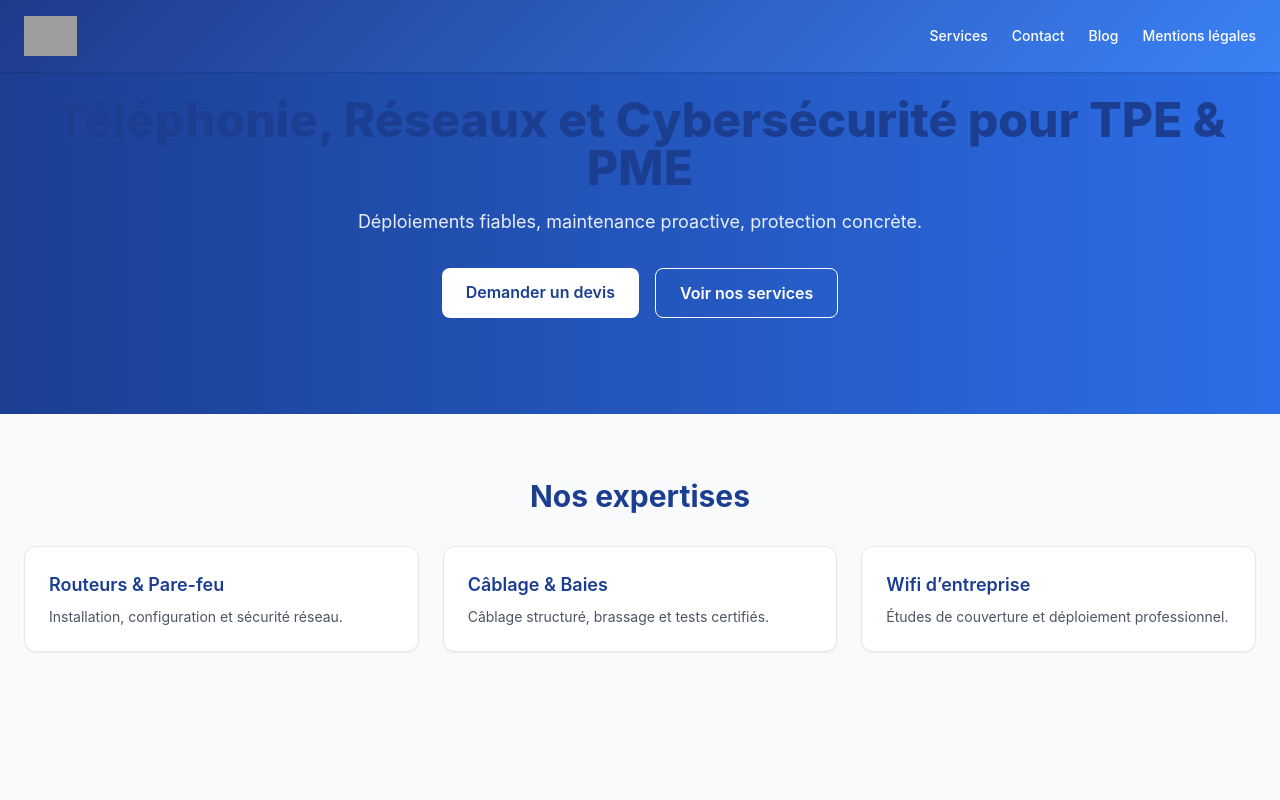
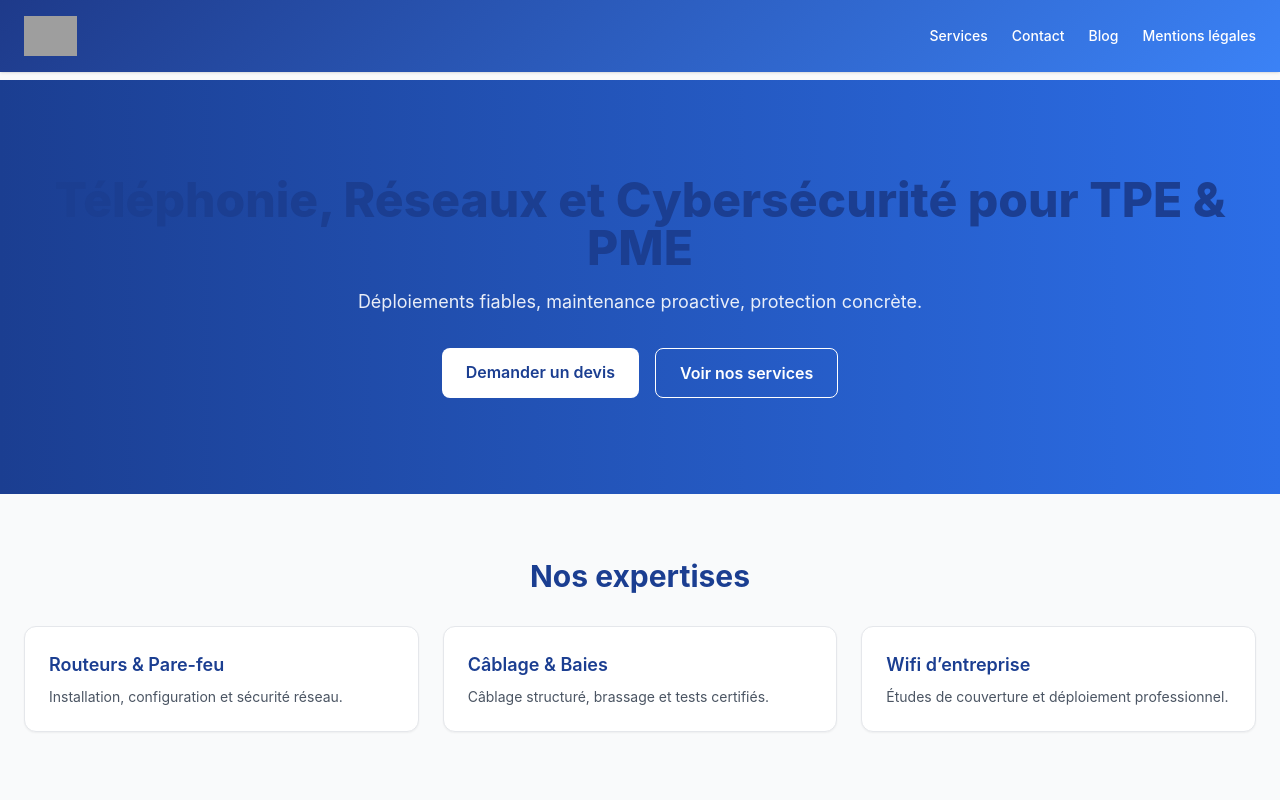
Before and after one commit to JohnKramer59/Site-web-1fonie, a React (Vite) app: page / in a window 1280 px wide. Shown: the top 800 px of the page. Built offline with nearby package versions, Linux system fonts and the light colour scheme; grey boxes are pictures that could not be loaded.

Commit message:
Update App.jsx

```diff
--- a/src/App.jsx
+++ b/src/App.jsx
@@ -11,7 +11,8 @@
 export default function App() {
   return (
     <Router>
-      <div className="flex flex-col min-h-screen">
+      {/* padding-top pour compenser le header FIXE */}
+      <div className="flex flex-col min-h-screen pt-20">
         <Header />
         <main className="flex-grow">
           <Routes>
```
